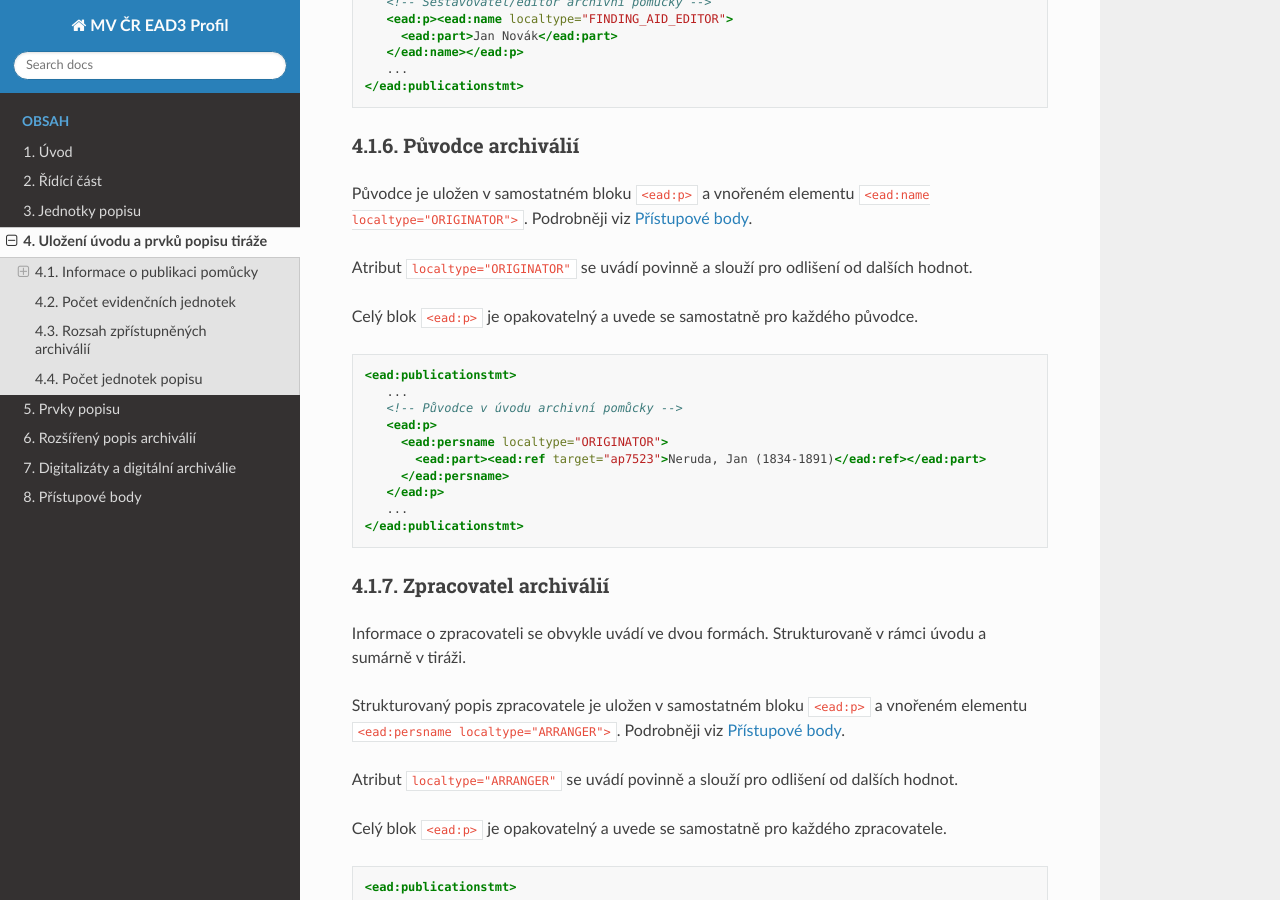
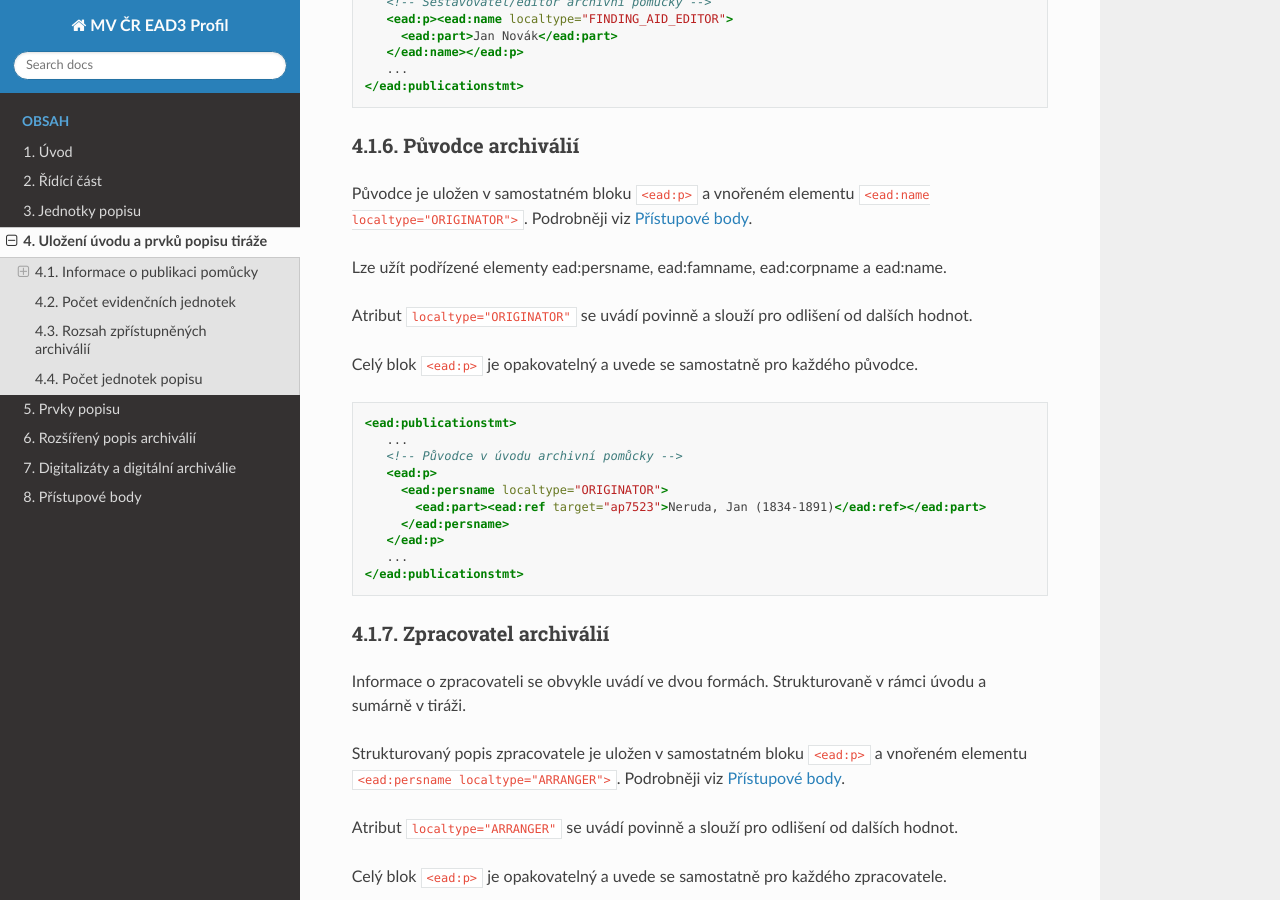
Before and after one commit to elzasw/ead3doc, a Sphinx documentation site: the page built from doc/source/uvod-pomucky.rst, in a window 1280 px wide and 900 px high, scrolled down 1957 px. Built offline with Sphinx 7.4.7 and the Read the Docs theme 3.1.0, drawn with Linux system fonts in a browser that asks for light colours.

Commit message:
#15 Doplnit text u 4.1.6.
"Lze užít podřízené elementy ead:persname, ead:famname, ead:corpname a ead:name."

```diff
--- a/doc/source/uvod-pomucky.rst
+++ b/doc/source/uvod-pomucky.rst
@@ -134,6 +134,8 @@ Původce je uložen v samostatném bloku ``<ead:p>``
 a vnořeném elementu ``<ead:name localtype="ORIGINATOR">``.
 Podrobněji viz :ref:`ead_ap`.
 
+Lze užít podřízené elementy ead:persname, ead:famname, ead:corpname a ead:name.
+
 Atribut ``localtype="ORIGINATOR"`` se uvádí povinně a slouží
 pro odlišení od dalších hodnot.
 
```
